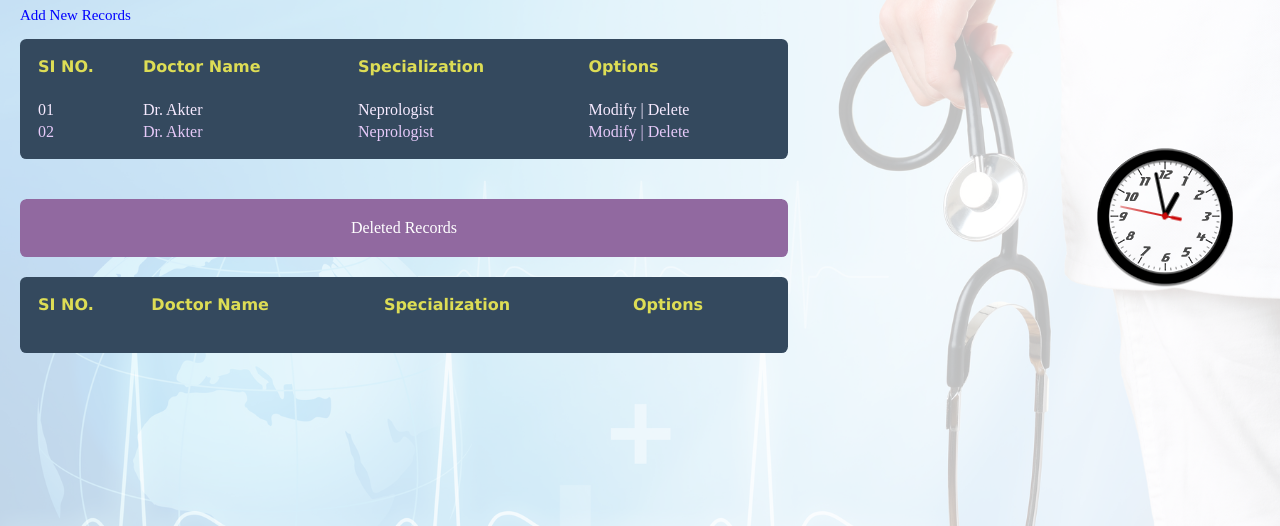
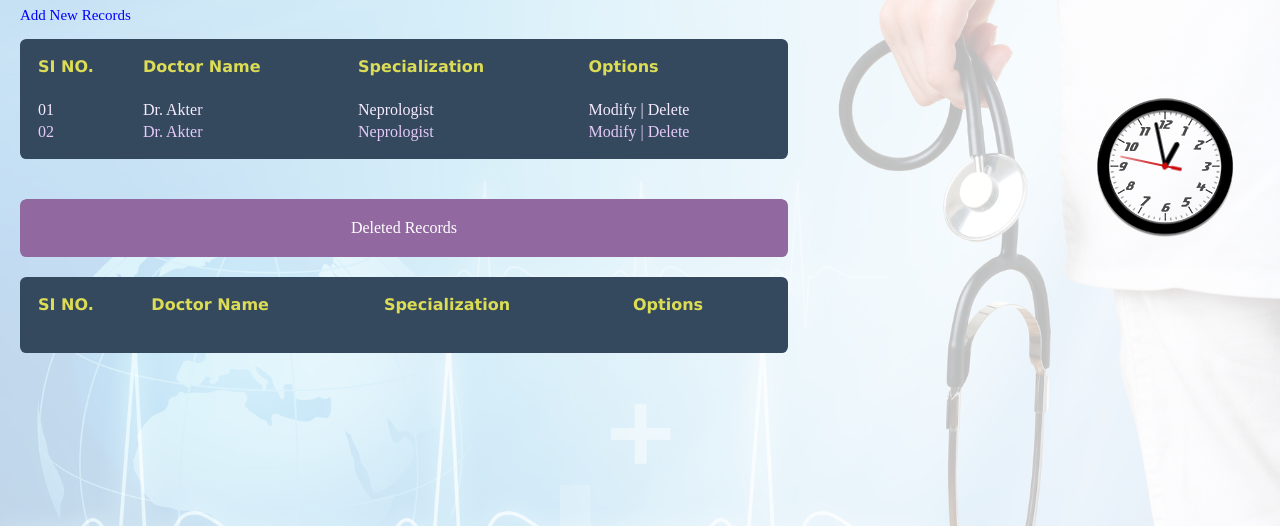
Before and after one commit to reyadkhan/LICT-Project, a plain HTML site: page admin.html in a window 1280 px wide. Shown: the part 274-800 px from the top of the page. Drawn offline with Linux system fonts and the light colour scheme.

Commit message:
Update style.css

```diff
--- a/css/style.css
+++ b/css/style.css
@@ -498,7 +498,7 @@ section p.addNew{
 
 .watchAdmin{
 	position: absolute;
-	top: 50%;
+	top: 350px;
 	right: 0;
 	display: none;
 }
```
